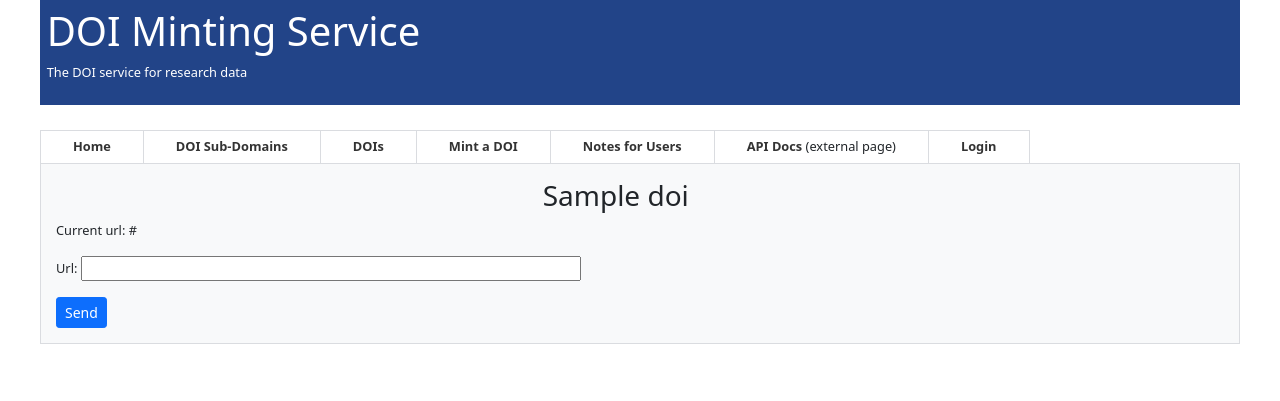
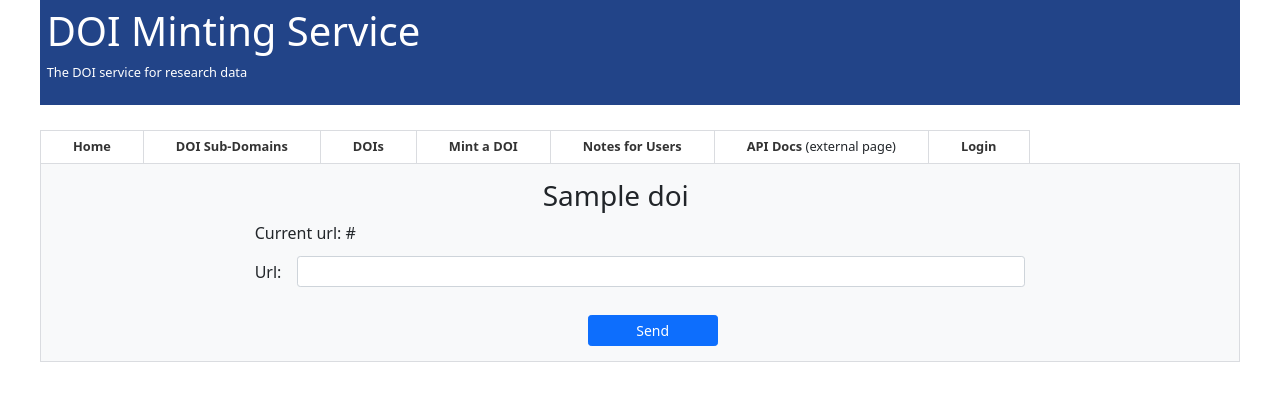
Before and after one commit to ral-facilities/doi_site, a Django app: template datasets/templates/mint_url.html in a window 1280 px wide. Shown: the top 401 px of the page. Run offline with Django 3.2, Linux system fonts and the light colour scheme; tables that the repository leaves empty hold one stand-in row (values such as "Sample post"); the template is opened without the code that fills it: values that come from a table or form of the project are taken from there, most other values are stand-ins (such as "Sample title", 1, 10 or a date in 2020); parts of the project's set-up code (start-up, migrations or seed data) failed here and were passed over.

Commit message:
style the mint url form

```diff
--- a/datasets/forms.py
+++ b/datasets/forms.py
@@ -50,4 +50,4 @@ class CreatorForm(forms.Form):
 CreatorFormset = formset_factory(CreatorForm, extra=0,  min_num=1, validate_min=True)
 
 class UrlForm(forms.Form):
-    url = forms.CharField(label='Url')
+    url = forms.CharField(label='Url', widget=forms.TextInput(attrs={'class':' form-control form-control-sm'}))
--- a/datasets/templates/mint_url.html
+++ b/datasets/templates/mint_url.html
@@ -1,25 +1,47 @@
-{% extends "doi_site/organisation_wrapper.html" %}
-
-{% block head %}
-<link href="https://cdn.jsdelivr.net/npm/bootstrap@5.1.3/dist/css/bootstrap.min.css" rel="stylesheet" integrity="sha384-1BmE4kWBq78iYhFldvKuhfTAU6auU8tT94WrHftjDbrCEXSU1oBoqyl2QvZ6jIW3" crossorigin="anonymous">
-{% endblock %}
-{% block content %}
+{% extends "doi_site/organisation_wrapper.html" %} {% block head %}
+<link
+  href="https://cdn.jsdelivr.net/npm/bootstrap@5.1.3/dist/css/bootstrap.min.css"
+  rel="stylesheet"
+  integrity="sha384-1BmE4kWBq78iYhFldvKuhfTAU6auU8tT94WrHftjDbrCEXSU1oBoqyl2QvZ6jIW3"
+  crossorigin="anonymous"
+/>
+{% endblock %} {% block content %}
 <h3 class="offset-5 bold--text">{{doi}}</h3>
 {% if err %}
-      <div class="alert alert-danger text-start d-flex align-items-center" role="alert" style="height:15px;">
-          Error from DataCite: {{ err }}
+<div
+  class="alert alert-danger text-start d-flex align-items-center"
+  role="alert"
+  style="height: 15px"
+>
+  Error from DataCite: {{ err }}
+</div>
+{% endif %}
+<div class="row">
+  <div class="col-md-2"></div>
+  <div class="col-md-8">
+      <div class="form-label fs-6">
+       Current url: {{url}}
       </div>
-{% endif %}
 
-<p>Current url: {{url}}</p>
-<form class="form-horizontal" method="POST" action="">
-    {% csrf_token %} {{form.as_p}}
-    <button type="submit" class="btn btn-block btn-sm btn-primary">Send</button>
-</form>
-<style>
-#id_url {
-    width: 500px;
-}
-</style>
+      <form class="form-horizontal" method="POST" action="">
+        {% csrf_token %}
+        <div class="row g-3 align-items-center">
+        <div class="col-auto">
+            <label for="inputPassword6" class="col-form-label fs-6">Url:</label>
+            </div>
+            <div class="col">
+            {{form.url}}
+        </div>
+        </div>
+        <div class="row offset-5 spacer">
+            <div class="col-4 mt-4 d-grid gap-2">
+            <button type="submit" class="btn btn-block btn-sm btn-primary">
+                Send
+            </button>
+            </div>
+        </div>
+    </form>
+  </div>
+</div>
 
 {% endblock %}
```
